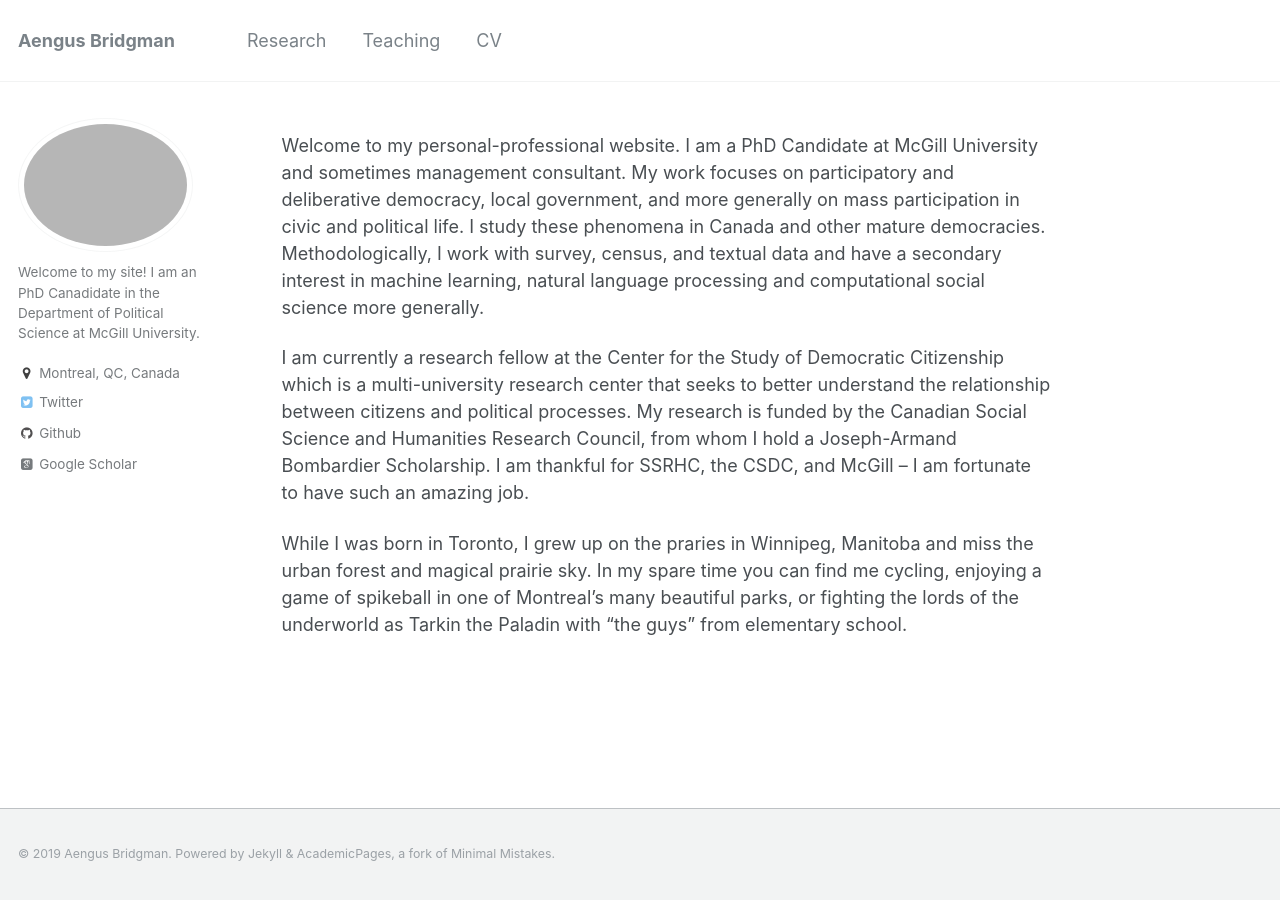
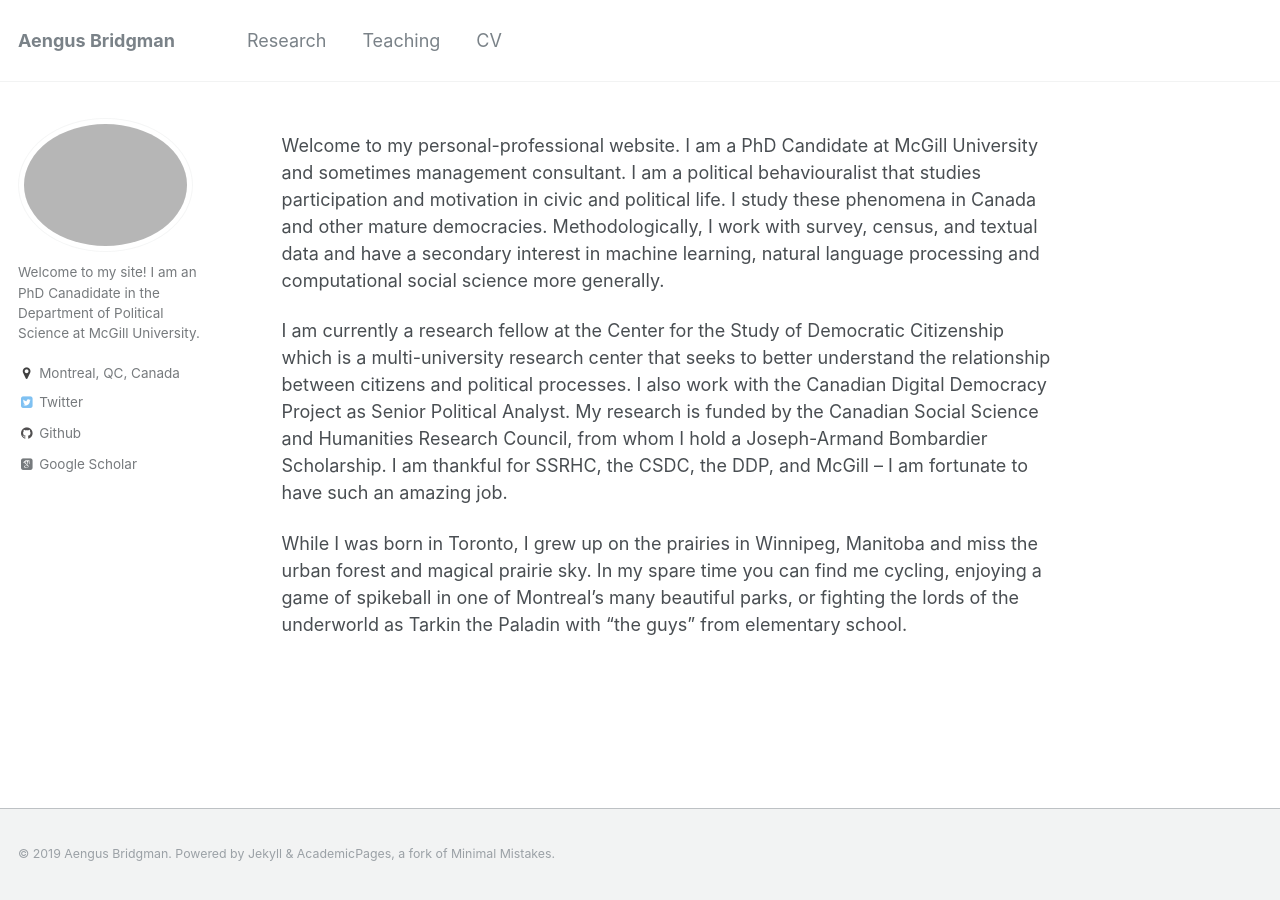
Before and after one commit to costinciobanu/costinciobanu.github.io, a Jekyll site: the page built from _pages/about.md, in a window 1280 px wide. Built offline with Jekyll 4.4.1, drawn with Linux system fonts in a browser that asks for light colours; some web fonts are replaced.

Commit message:
slightly modified bio

```diff
--- a/_pages/about.md
+++ b/_pages/about.md
@@ -7,8 +7,8 @@ redirect_from:
   - /about.html
 ---
 
-Welcome to my personal-professional website. I am a PhD Candidate at McGill University and sometimes management consultant. My work focuses on participatory and deliberative democracy, local government, and more generally on mass participation in civic and political life. I study these phenomena in Canada and other mature democracies. Methodologically, I work with survey, census, and textual data and have a secondary interest in machine learning, natural language processing and computational social science more generally.
+Welcome to my personal-professional website. I am a PhD Candidate at McGill University and sometimes management consultant. I am a political behaviouralist that studies participation and motivation in civic and political life. I study these phenomena in Canada and other mature democracies. Methodologically, I work with survey, census, and textual data and have a secondary interest in machine learning, natural language processing and computational social science more generally.
 
-I am currently a research fellow at the Center for the Study of Democratic Citizenship which is a multi-university research center that seeks to better understand the relationship between citizens and political processes. My research is funded by the Canadian Social Science and Humanities Research Council, from whom I hold a Joseph-Armand Bombardier Scholarship. I am thankful for SSRHC, the CSDC, and McGill -- I am fortunate to have such an amazing job.
+I am currently a research fellow at the Center for the Study of Democratic Citizenship which is a multi-university research center that seeks to better understand the relationship between citizens and political processes. I also work with the Canadian Digital Democracy Project as Senior Political Analyst. My research is funded by the Canadian Social Science and Humanities Research Council, from whom I hold a Joseph-Armand Bombardier Scholarship. I am thankful for SSRHC, the CSDC, the DDP, and McGill -- I am fortunate to have such an amazing job.
 
-While I was born in Toronto, I grew up on the praries in Winnipeg, Manitoba and miss the urban forest and magical prairie sky. In my spare time you can find me cycling, enjoying a game of spikeball in one of Montreal's many beautiful parks, or fighting the lords of the underworld as Tarkin the Paladin with "the guys" from elementary school.
+While I was born in Toronto, I grew up on the prairies in Winnipeg, Manitoba and miss the urban forest and magical prairie sky. In my spare time you can find me cycling, enjoying a game of spikeball in one of Montreal's many beautiful parks, or fighting the lords of the underworld as Tarkin the Paladin with "the guys" from elementary school.
```
Also changed, not shown: _config.yml (line endings or trailing spaces), 2 other files.
